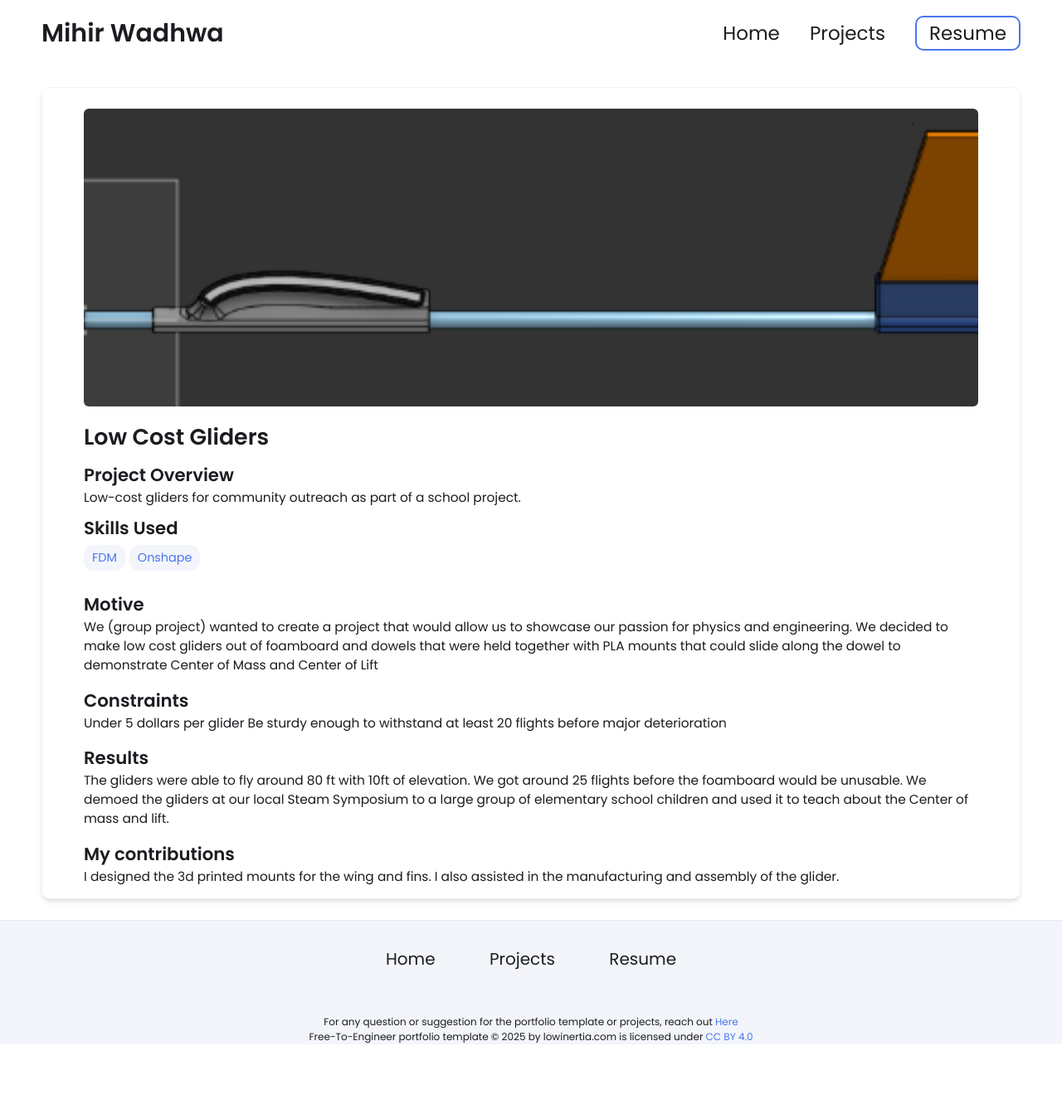
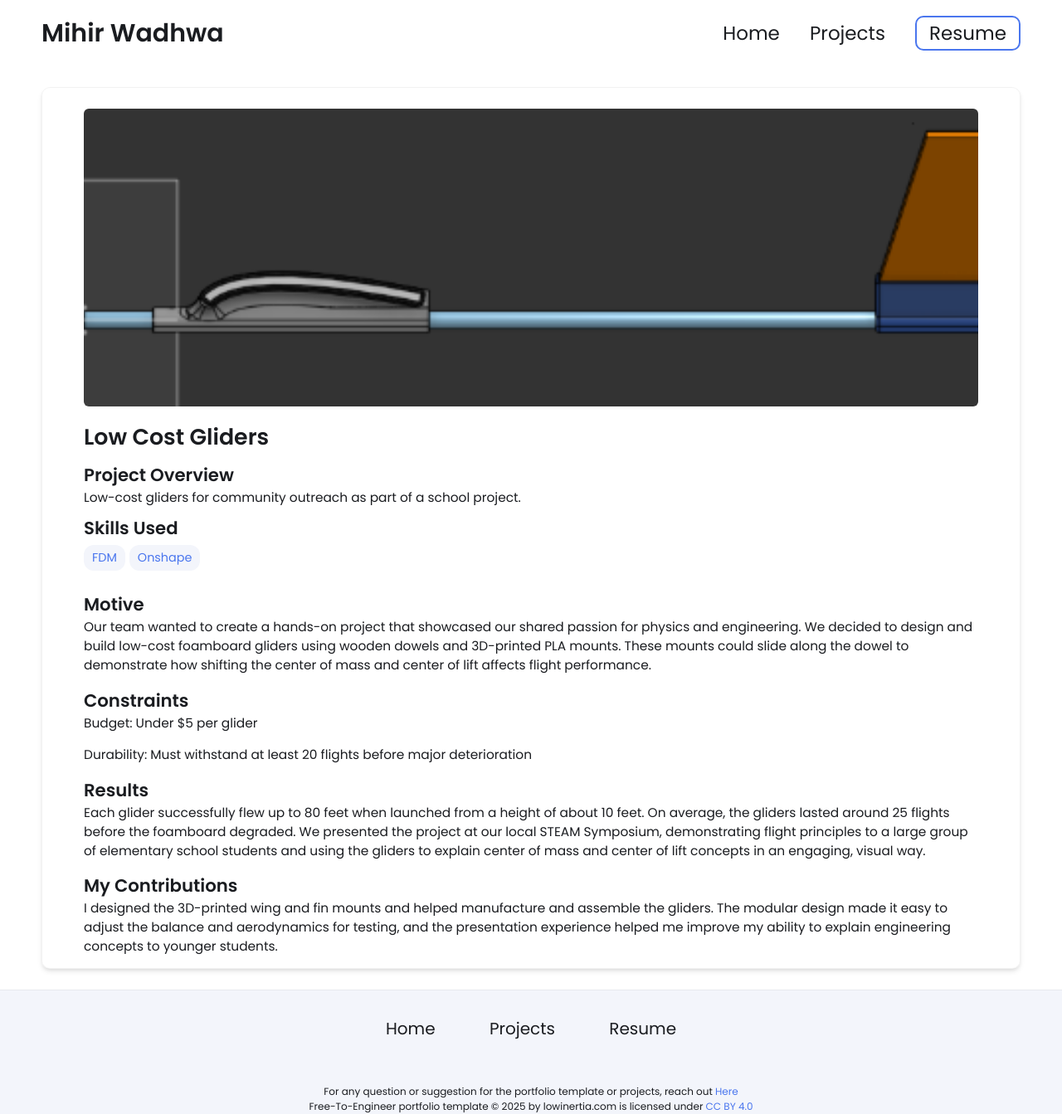
Before and after one commit to mihirwadhwa27/mihirwadhwa27.github.io, a Jekyll site: the page built from _projects/Low-Cost-Gliders/index.md, in a window 1280 px wide. Shown: the whole page at 83% size. Built offline with Jekyll 4.4.1, drawn with Linux system fonts in a browser that asks for light colours; before the commit the page ends 1259 px from its top, so only the background shows below that.

Commit message:
Update index.md

```diff
--- a/_projects/Low-Cost-Gliders/index.md
+++ b/_projects/Low-Cost-Gliders/index.md
@@ -8,12 +8,14 @@ skills:
 main-image: /Gliders.png
 ---
 ## Motive
-We (group project) wanted to create a project that would allow us to showcase our passion for physics and engineering. We decided to make low cost gliders out of foamboard and dowels that were held together with PLA mounts that could slide along the dowel to demonstrate Center of Mass and Center of Lift
+Our team wanted to create a hands-on project that showcased our shared passion for physics and engineering. We decided to design and build low-cost foamboard gliders using wooden dowels and 3D-printed PLA mounts. These mounts could slide along the dowel to demonstrate how shifting the center of mass and center of lift affects flight performance.
+## Constraints
 
-## Constraints
-Under 5 dollars per glider
-Be sturdy enough to withstand at least 20 flights before major deterioration
+Budget: Under $5 per glider
+
+Durability: Must withstand at least 20 flights before major deterioration
+
 ## Results
-The gliders were able to fly around 80 ft with 10ft of elevation. We got around 25 flights before the foamboard would be unusable. We demoed the gliders at our local Steam Symposium to a large group of elementary school children and used it to teach about the Center of mass and lift.
-## My contributions
-I designed the 3d printed mounts for the wing and fins. I also assisted in the manufacturing and assembly of the glider.
+Each glider successfully flew up to 80 feet when launched from a height of about 10 feet. On average, the gliders lasted around 25 flights before the foamboard degraded. We presented the project at our local STEAM Symposium, demonstrating flight principles to a large group of elementary school students and using the gliders to explain center of mass and center of lift concepts in an engaging, visual way.
+## My Contributions
+I designed the 3D-printed wing and fin mounts and helped manufacture and assemble the gliders. The modular design made it easy to adjust the balance and aerodynamics for testing, and the presentation experience helped me improve my ability to explain engineering concepts to younger students.
```
